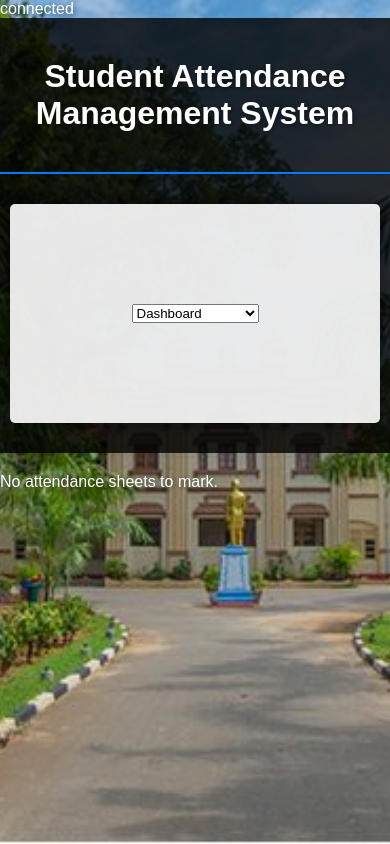
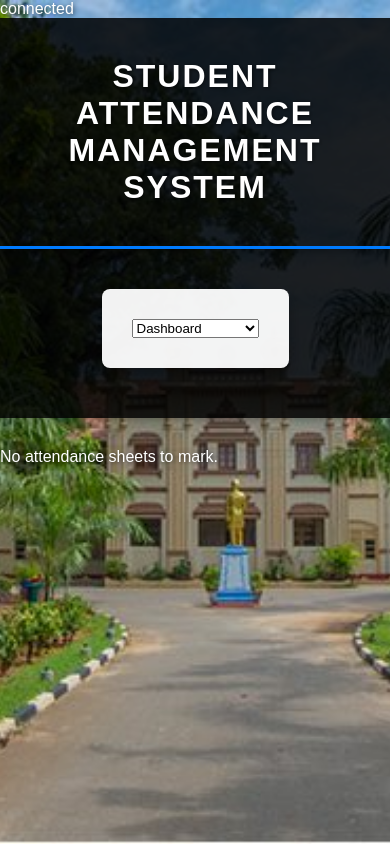
Before and after one commit to Eranda724/Student-Attendence-Management-System, a PHP site: page /inc/MA/MA.php in a window 390 px wide. Run offline with PHP 8.4, Linux system fonts and the light colour scheme; data that the repository does not hold is empty.

Commit message:
update path

```diff
--- a/inc/MA/MA.php
+++ b/inc/MA/MA.php
@@ -31,6 +31,8 @@
     <meta name="viewport" content="width=device-width, initial-scale=1.0">
     <title>Student Attendance Management System</title>
     <link rel="stylesheet" href="styles.css">
+
+
 </head>
 
 <body>
--- a/inc/MA/styles.css
+++ b/inc/MA/styles.css
@@ -1,130 +1,189 @@
+/* General Body Styling */
 body {
-  font-family: Arial, sans-serif;
+  font-family: 'Arial', sans-serif;
   background-image: url('image2.jpg');
-  /* Add your background image path here */
+  /* Ensure correct image path */
   background-size: cover;
   background-position: center;
   background-attachment: fixed;
   margin: 0;
   padding: 0;
   color: #fff;
-  text-shadow: 1px 1px 5px rgba(0, 0, 0, 0.5);
+  text-shadow: 1px 1px 4px rgba(0, 0, 0, 0.6);
 }
 
+/* Headers */
 h1,
 h2 {
   text-align: center;
   color: #fff;
   margin: 0;
   padding: 20px 0;
+  text-transform: uppercase;
+  letter-spacing: 2px;
 }
 
+/* Header Section */
 header {
-  background-color: rgba(0, 0, 0, 0.8);
+  background-color: rgba(0, 0, 0, 0.85);
   padding: 20px 0;
-  border-bottom: 2px solid #007bff;
+  border-bottom: 3px solid #007bff;
+  box-shadow: 0 4px 6px rgba(0, 0, 0, 0.2);
 }
 
+/* Navigation Bar */
 nav {
-  background-color: rgba(0, 0, 0, 0.8);
-  padding: 10px;
-  margin-bottom: 20px;
+  background-color: rgba(0, 0, 0, 0.85);
+  padding: 10px 20px;
+  margin-bottom: 30px;
+  box-shadow: 0 4px 6px rgba(0, 0, 0, 0.2);
 }
 
 nav ul {
   list-style-type: none;
   padding: 0;
-  text-align: center;
   margin: 0;
+  display: flex;
+  justify-content: center;
 }
 
 nav ul li {
-  display: inline;
-  margin-right: 20px;
+  margin: 0 15px;
 }
 
 nav ul li a {
   color: #fff;
   text-decoration: none;
   font-weight: bold;
+  padding: 5px 10px;
+  transition: background-color 0.3s, color 0.3s;
+  border-radius: 5px;
 }
 
+nav ul li a:hover {
+  background-color: #007bff;
+  color: #fff;
+}
+
+/* Form Styling */
 form {
-  max-width: 800px;
-  margin: 20px auto;
-  padding: 100px;
-  background-color: rgba(255, 255, 255, 0.9);
-  border-radius: 5px;
-  box-shadow: 0 0 15px rgba(0, 0, 0, 0.5);
+  max-width: 700px;
+  margin: 30px auto;
+  padding: 40px;
+  background-color: rgba(255, 255, 255, 0.95);
+  border-radius: 8px;
+  box-shadow: 0 8px 16px rgba(0, 0, 0, 0.3);
   color: #333;
 }
 
-label {
+form label {
   display: block;
   margin-bottom: 10px;
+  font-weight: bold;
 }
 
-input[type="email"],
-input[type="password"],
-input[type="submit"] {
+form input[type="email"],
+form input[type="password"],
+form input[type="submit"] {
   width: 100%;
-  padding: 10px;
+  padding: 12px;
   margin-bottom: 20px;
   border: 1px solid #ccc;
   border-radius: 5px;
-  box-sizing: border-box;
+  font-size: 1rem;
 }
 
-input[type="submit"] {
+form input[type="submit"] {
   background-color: #007bff;
   color: #fff;
   cursor: pointer;
+  font-weight: bold;
+  transition: background-color 0.3s;
 }
 
-input[type="submit"]:hover {
+form input[type="submit"]:hover {
   background-color: #0056b3;
 }
 
+/* Table Styling */
 #attendance-table {
   width: 90%;
-  margin: 0 auto;
+  margin: 20px auto;
   border-collapse: collapse;
-  margin-bottom: 40px;
-  background-color: rgba(255, 255, 255, 0.9);
+  background-color: rgba(255, 255, 255, 0.95);
+  border-radius: 8px;
+  overflow: hidden;
+  box-shadow: 0 8px 16px rgba(0, 0, 0, 0.3);
 }
 
 #attendance-table th,
 #attendance-table td {
   border: 1px solid #ddd;
-  padding: 10px;
-  text-align: left;
+  padding: 12px;
+  text-align: center;
   color: #333;
 }
 
 #attendance-table th {
   background-color: #007bff;
-  color: #fff;
+  color: white;
+  text-transform: uppercase;
 }
 
+#attendance-table tr:nth-child(even) {
+  background-color: #f8f8f8;
+}
+
+#attendance-table tr:hover {
+  background-color: #f1f1f1;
+}
+
+/* Submit Button */
 .submit-button {
   background-color: #007bff;
   color: white;
-  padding: 5px 10px;
+  padding: 8px 15px;
   border: none;
   border-radius: 5px;
   cursor: pointer;
+  font-size: 0.9rem;
+  font-weight: bold;
+  transition: background-color 0.3s, transform 0.2s;
 }
 
 .submit-button:hover {
   background-color: #0056b3;
+  transform: translateY(-2px);
 }
 
+/* Footer */
 footer {
   text-align: center;
   padding: 10px;
-  background-color: rgba(0, 0, 0, 0.8);
+  background-color: rgba(0, 0, 0, 0.85);
   color: #fff;
   position: fixed;
   width: 100%;
   bottom: 0;
+  font-size: 0.9rem;
 }
+
+/* Responsive Design */
+@media (max-width: 768px) {
+  nav ul {
+    flex-direction: column;
+    align-items: center;
+  }
+
+  nav ul li {
+    margin-bottom: 10px;
+  }
+
+  form {
+    padding: 30px;
+  }
+
+  #attendance-table {
+    font-size: 0.9rem;
+  }
+}
--- a/inc/connection.php
+++ b/inc/connection.php
@@ -1,5 +1,5 @@
 <?php
-	$connection = mysqli_connect('localhost', 'root', '' ,'SA');
+	$connection = mysqli_connect('localhost', 'root', '' ,'mypro');
 
 	if(mysqli_connect_errno()){
 		die("error");
```
